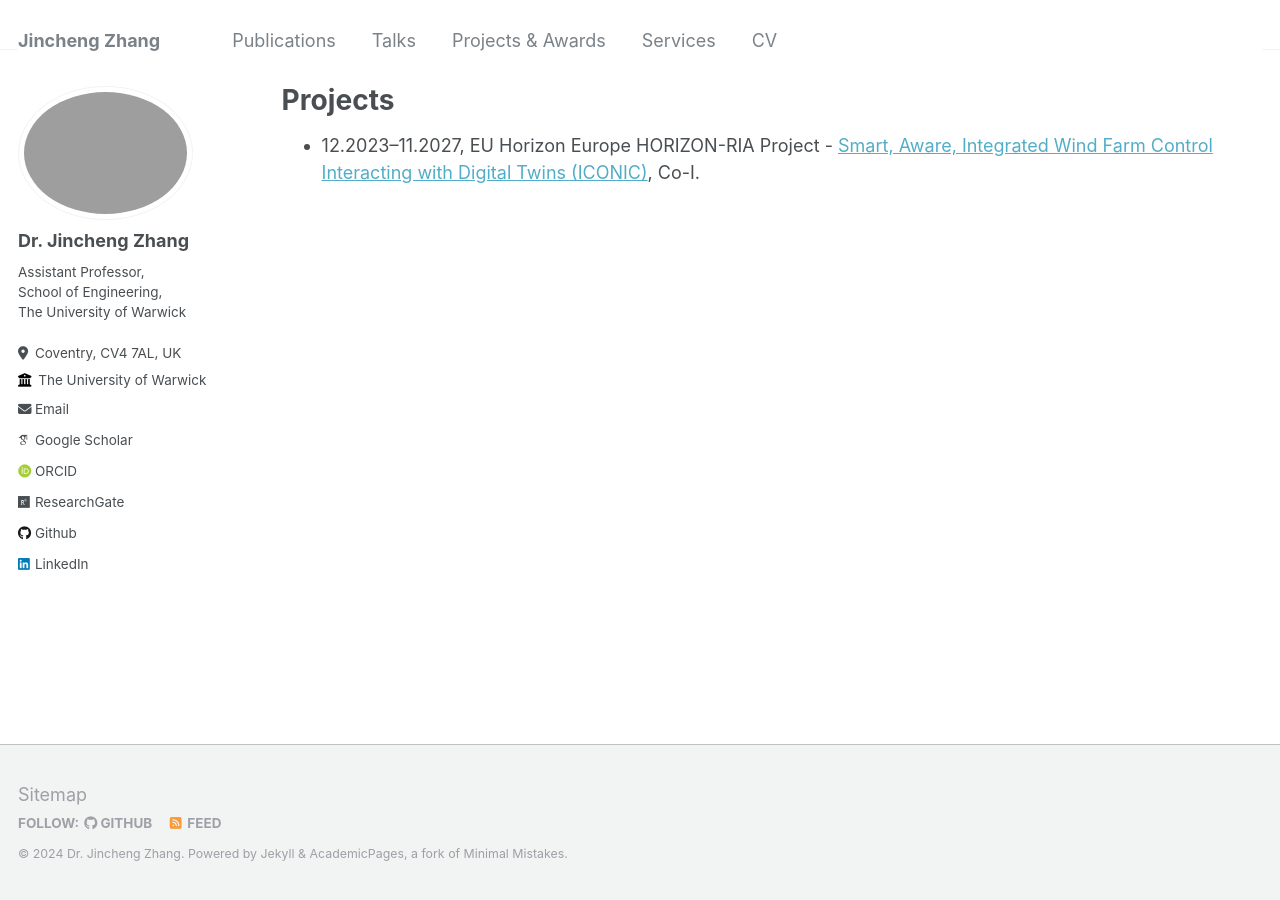
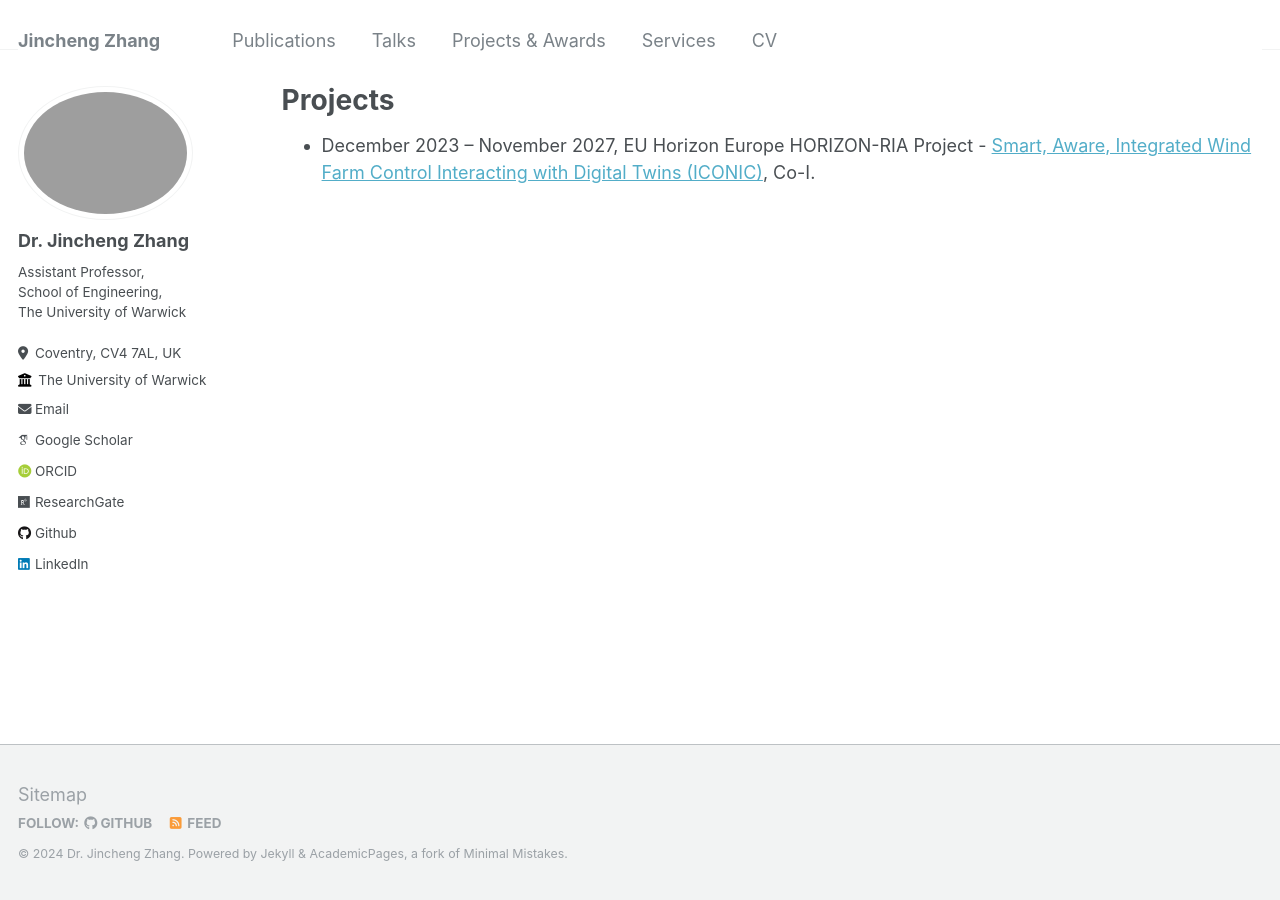
Before and after one commit to zhangxcii/zhangxcii.github.io, a Jekyll site: the page built from _pages/projects.md, in a window 1280 px wide. Built offline with Jekyll 4.4.1, drawn with Linux system fonts in a browser that asks for light colours; some web fonts are replaced.

Commit message:
Update projects.md

```diff
--- a/_pages/projects.md
+++ b/_pages/projects.md
@@ -5,4 +5,4 @@ permalink: /projects/
 author_profile: true
 ---
 
-- 12.2023–11.2027, EU Horizon Europe HORIZON-RIA Project - [Smart, Aware, Integrated Wind Farm Control Interacting with Digital Twins (ICONIC)](https://www.iconicwind.org), Co-I.
+- December 2023 – November 2027, EU Horizon Europe HORIZON-RIA Project - [Smart, Aware, Integrated Wind Farm Control Interacting with Digital Twins (ICONIC)](https://www.iconicwind.org), Co-I.
```
